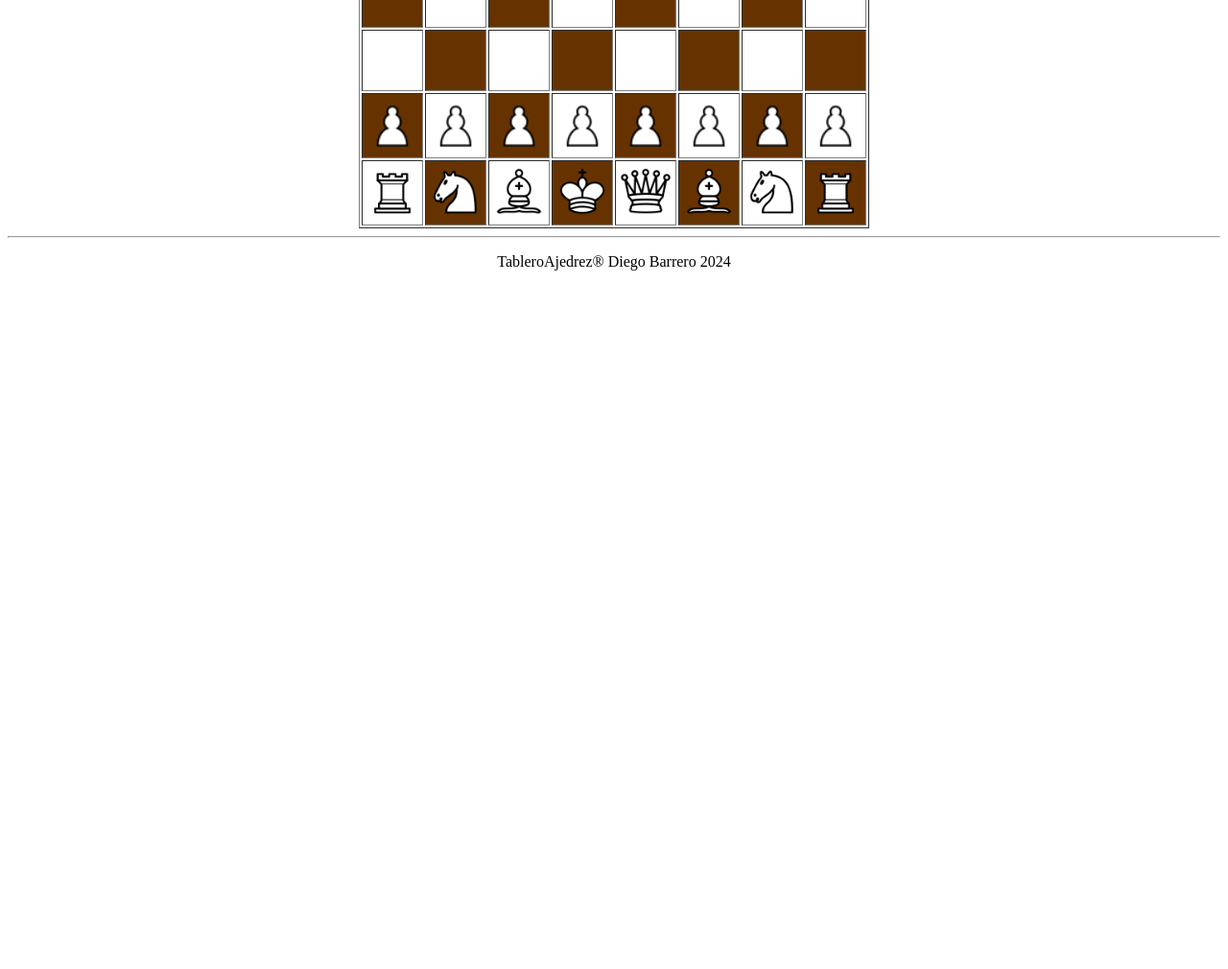
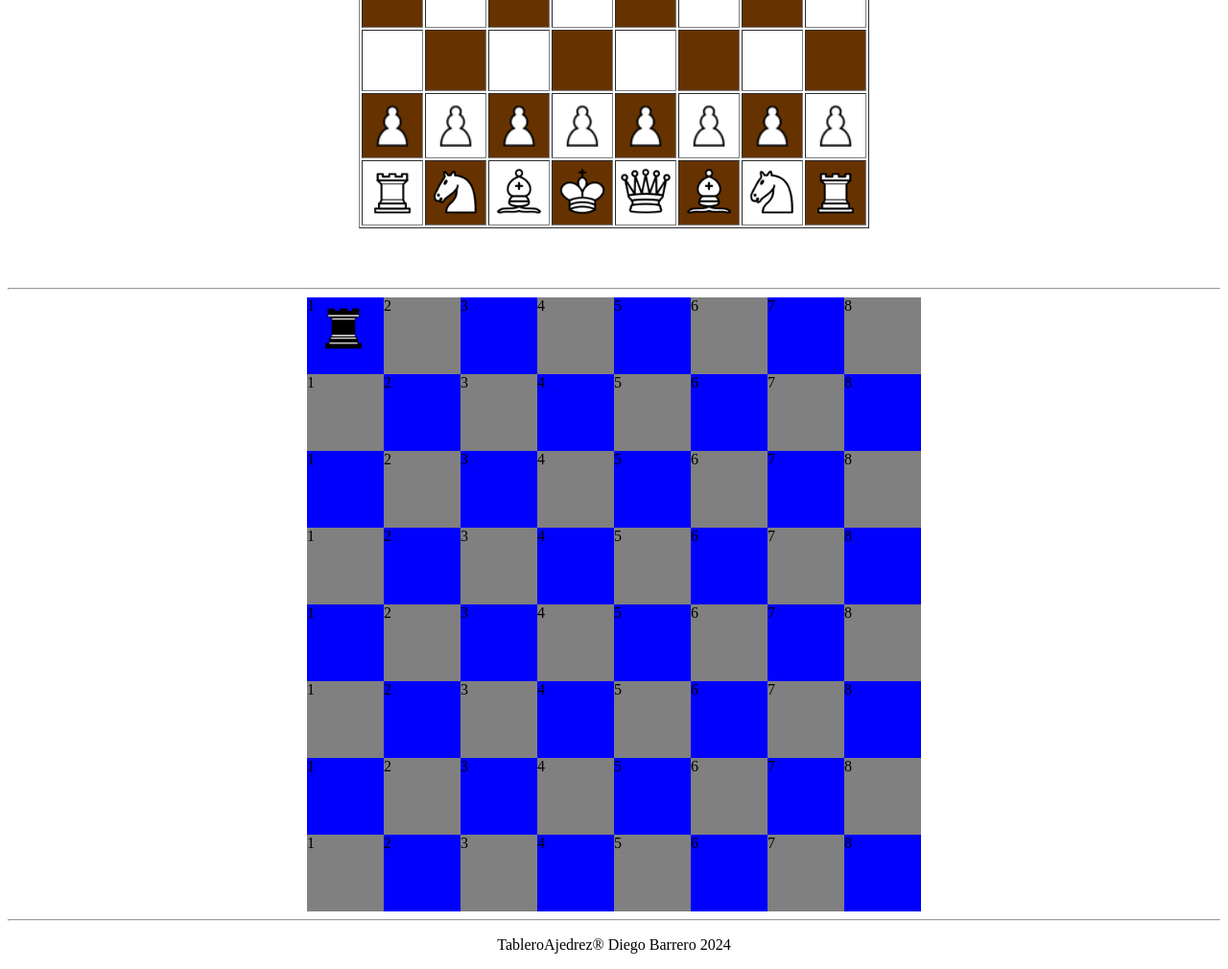
Before and after one commit to DieBarRo/tableroajedrez, a plain HTML site: page index.html in a window 1280 px wide. Shown: the part 574-1584 px from the top of the page at 96% size. Before the commit the page ends 872 px from the top, so only its background shows below. Drawn offline with Linux system fonts and the light colour scheme.

Commit message:
feat: Agregando tablero con div

```diff
--- /dev/null
+++ b/index.css
@@ -0,0 +1,45 @@
+div.tablero {
+    margin: auto;
+
+    width: 640px;
+    height: 640px;
+
+    border-color: black;
+    border-style: dotted;
+    border-width: 0px;
+}
+
+div.tablero__fila {
+    display: flex;
+
+    width: 640px;
+    height: 80px;
+
+    border-color: black;
+    border-style: solid;
+    border-width: 0px;
+}
+
+div.tablero__black {
+
+    display: flex;
+    width: 80px;
+    height: 80px;
+
+    margin: 0%;
+    padding: 0%;
+
+    background-color: blue;
+}
+
+div.tablero__white {
+
+    display: flex;
+    width: 80px;
+    height: 80px;
+
+    margin: 0%;
+    padding: 0%;
+
+    background-color: grey;
+}
--- a/index.html
+++ b/index.html
@@ -1,6 +1,7 @@
 <!DOCTYPE html>
 <html lang="en">
 <head>
+    <link rel="stylesheet" href="index.css">
     <meta charset="UTF-8">
     <meta name="viewport" content="width=device-width, initial-scale=1.0">
     <title>Document</title>
@@ -229,6 +230,95 @@
             </td>
         </tr>
     </table>
+
+    <br><br><br>
+    <hr>
+
+    <div class="tablero">
+        <div class="tablero__fila">
+            <div class="tablero__black">1<a href="torre.html" ><img src="images/torreNegro.png" alt="" width="60" height="60"></a>  </div>
+            <div class="tablero__white">2</div>
+            <div class="tablero__black">3</div>
+            <div class="tablero__white">4</div>
+            <div class="tablero__black">5</div>
+            <div class="tablero__white">6</div>
+            <div class="tablero__black">7</div>
+            <div class="tablero__white">8</div>
+        </div>
+        <div class="tablero__fila">
+            <div class="tablero__white">1</div>
+            <div class="tablero__black">2</div>
+            <div class="tablero__white">3</div>
+            <div class="tablero__black">4</div>
+            <div class="tablero__white">5</div>
+            <div class="tablero__black">6</div>
+            <div class="tablero__white">7</div>
+            <div class="tablero__black">8</div>
+        </div>
+        <div class="tablero__fila">
+            <div class="tablero__black">1</div>
+            <div class="tablero__white">2</div>
+            <div class="tablero__black">3</div>
+            <div class="tablero__white">4</div>
+            <div class="tablero__black">5</div>
+            <div class="tablero__white">6</div>
+            <div class="tablero__black">7</div>
+            <div class="tablero__white">8</div>
+        </div>
+        <div class="tablero__fila">
+            <div class="tablero__white">1</div>
+            <div class="tablero__black">2</div>
+            <div class="tablero__white">3</div>
+            <div class="tablero__black">4</div>
+            <div class="tablero__white">5</div>
+            <div class="tablero__black">6</div>
+            <div class="tablero__white">7</div>
+            <div class="tablero__black">8</div>
+        </div>
+        <div class="tablero__fila">
+            <div class="tablero__black">1</div>
+            <div class="tablero__white">2</div>
+            <div class="tablero__black">3</div>
+            <div class="tablero__white">4</div>
+            <div class="tablero__black">5</div>
+            <div class="tablero__white">6</div>
+            <div class="tablero__black">7</div>
+            <div class="tablero__white">8</div>
+        </div>
+        <div class="tablero__fila">
+            <div class="tablero__white">1</div>
+            <div class="tablero__black">2</div>
+            <div class="tablero__white">3</div>
+            <div class="tablero__black">4</div>
+            <div class="tablero__white">5</div>
+            <div class="tablero__black">6</div>
+            <div class="tablero__white">7</div>
+            <div class="tablero__black">8</div>
+        </div>
+        <div class="tablero__fila">
+            <div class="tablero__black">1</div>
+            <div class="tablero__white">2</div>
+            <div class="tablero__black">3</div>
+            <div class="tablero__white">4</div>
+            <div class="tablero__black">5</div>
+            <div class="tablero__white">6</div>
+            <div class="tablero__black">7</div>
+            <div class="tablero__white">8</div>
+        </div>
+        <div class="tablero__fila">
+            <div class="tablero__white">1</div>
+            <div class="tablero__black">2</div>
+            <div class="tablero__white">3</div>
+            <div class="tablero__black">4</div>
+            <div class="tablero__white">5</div>
+            <div class="tablero__black">6</div>
+            <div class="tablero__white">7</div>
+            <div class="tablero__black">8</div>
+        </div>
+
+
+    </div>
+
     <hr>
     <footer>
         <p style="text-align: center;">TableroAjedrez® Diego Barrero 2024</p>
```
